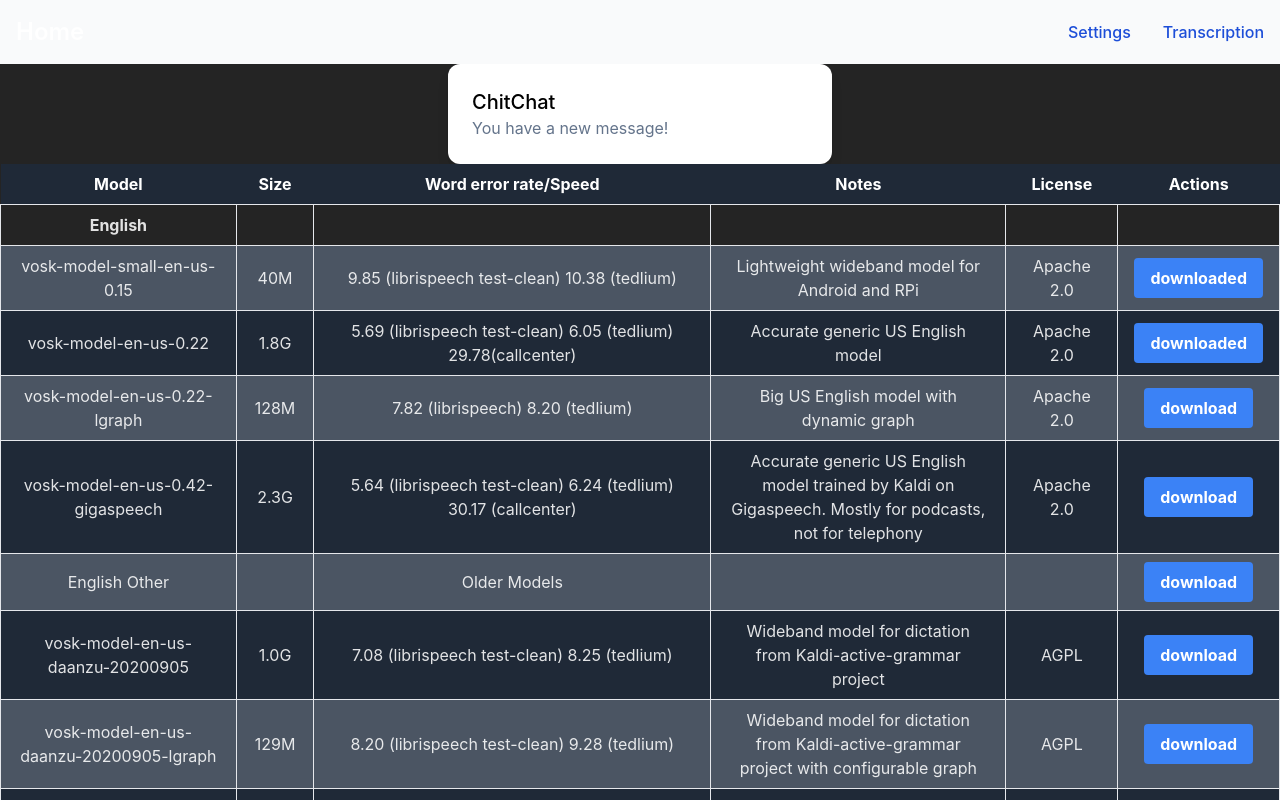
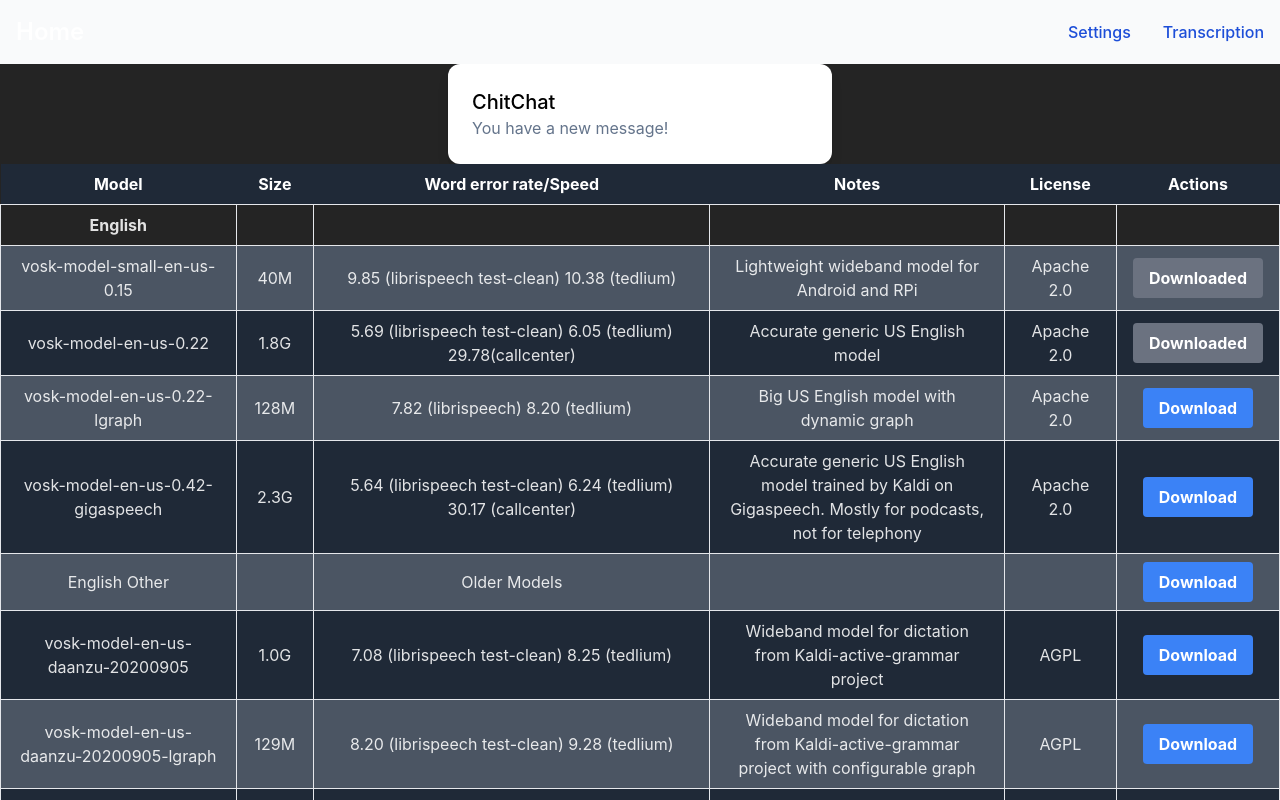
Before and after one commit to NidhalNaffati/smart-teleprompter, a React (Vite) app: page / in a window 1280 px wide. Shown: the top 800 px of the page. Built offline with nearby package versions, Linux system fonts and the light colour scheme.

Commit message:
fix the conflict

```diff
--- a/src/components/ModelsTable.tsx
+++ b/src/components/ModelsTable.tsx
@@ -50,9 +50,15 @@ const TableComponent = () => {
               :
               (
                 <td className="border px-4 py-2">
-                  <button className="bg-blue-500 hover:bg-blue-700 text-white font-bold py-2 px-4 rounded"
-                          onClick={() => handleDownload(item.URL)}>
-                    {item.Downloaded ? 'downloaded' : 'download'}
+                  <button
+                    className={`text-white font-bold py-2 px-4 rounded ${item.Downloaded ? 'bg-gray-500 cursor-not-allowed' : 'bg-blue-500 hover:bg-blue-700'}`}
+                    onClick={() => {
+                      if (!item.Downloaded) {
+                        handleDownload(item.URL);
+                      }
+                    }}
+                    disabled={item.Downloaded}>
+                    {item.Downloaded ? 'Downloaded' : 'Download'}
                   </button>
                 </td>
               )
```
